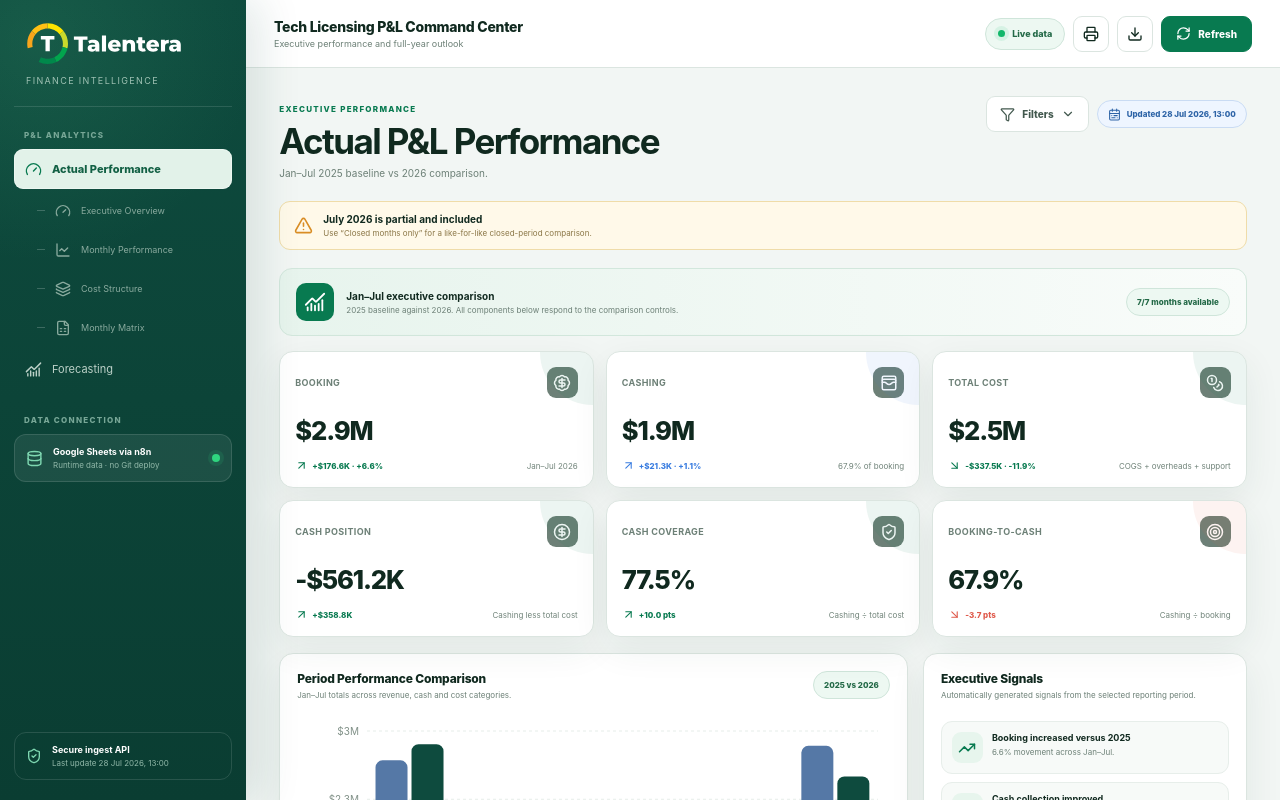
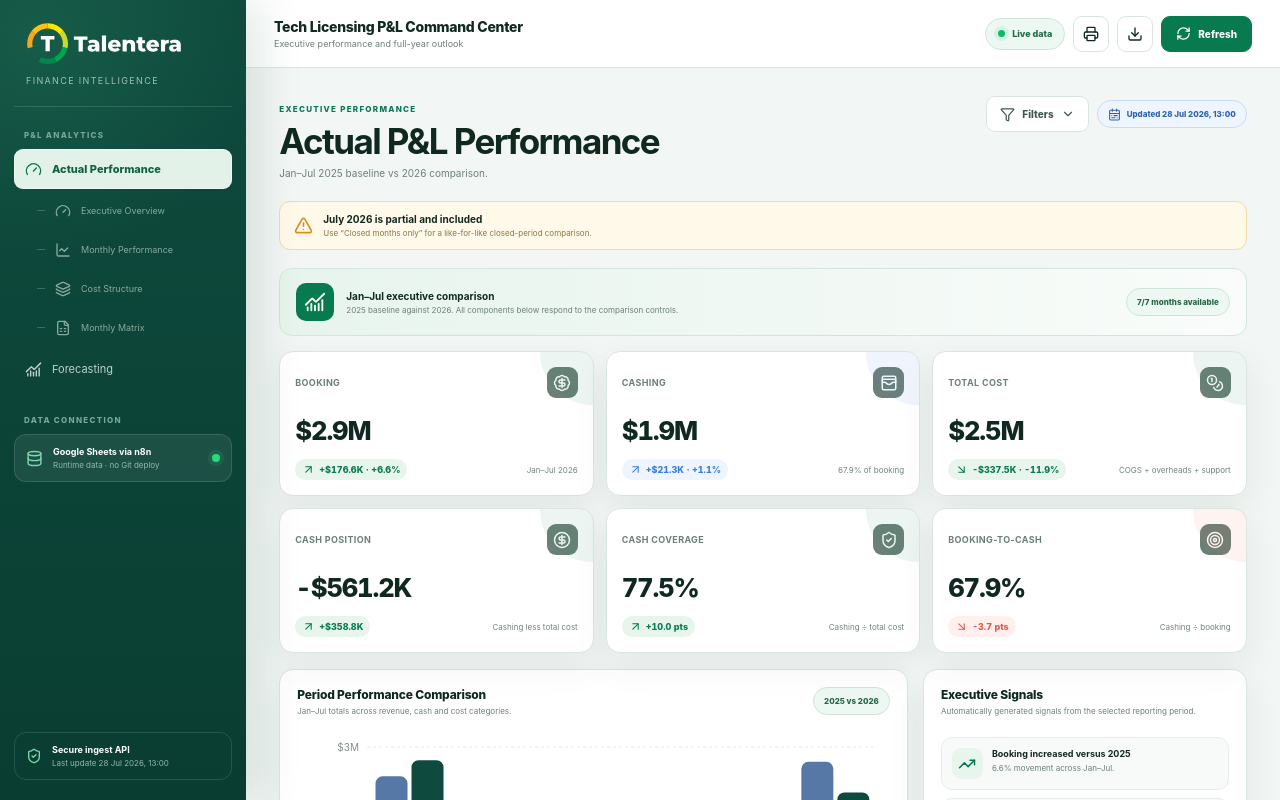
Before and after one commit to amohamed-alt/P-L, a React (Vite) app: page / in a window 1280 px wide. Shown: the top 800 px of the page. Built offline with nearby package versions, Linux system fonts and the light colour scheme.

Commit message:
Polish KPI delta readability for presentation

```diff
--- a/src/styles-content.css
+++ b/src/styles-content.css
@@ -24,7 +24,8 @@
 .kpi-card { min-height:136px; position:relative; overflow:hidden; padding:15px; border:1px solid var(--border); border-radius:14px; background:#fff; box-shadow:var(--shadow); transition:transform .18s ease,box-shadow .18s ease,border-color .18s ease; }
 .kpi-card::after { content:""; position:absolute; width:105px; height:105px; top:-52px; right:-52px; border-radius:999px; background:currentColor; opacity:.075; } .kpi-card:hover { transform:translateY(-2px); border-color:#a8c7b8; box-shadow:0 18px 42px rgba(23,67,50,.11); }
 .kpi-header { display:flex; align-items:center; justify-content:space-between; color:var(--muted); font-size:9px; font-weight:700; letter-spacing:.04em; text-transform:uppercase; } .kpi-icon { width:31px; height:31px; display:grid; place-items:center; border-radius:9px; background:currentColor; color:inherit; } .kpi-icon svg { color:#fff; }
-.kpi-card>strong { display:block; margin:17px 0 13px; color:var(--text); font-size:clamp(23px,2vw,30px); font-weight:850; letter-spacing:-.045em; }
-.kpi-footer { display:flex; align-items:center; justify-content:space-between; gap:9px; } .kpi-footer small { color:#71847a; font-size:8px; text-align:right; } .kpi-delta { display:inline-flex; align-items:center; gap:4px; font-size:8px; font-weight:800; }
+.kpi-card>strong { display:block; margin:17px 0 13px; color:var(--text); font-size:clamp(23px,2vw,30px); font-weight:850; letter-spacing:-.045em; font-variant-numeric:tabular-nums; }
+.kpi-footer { display:flex; align-items:center; justify-content:space-between; gap:9px; } .kpi-footer small { color:#71847a; font-size:8px; text-align:right; } .kpi-delta { display:inline-flex; align-items:center; gap:4px; padding:4px 7px; border-radius:999px; font-size:9px; font-weight:850; line-height:1; white-space:nowrap; font-variant-numeric:tabular-nums; }
+.tone-positive .kpi-delta { background:#e7f5ed; } .tone-negative .kpi-delta { background:#fff0ee; } .tone-neutral .kpi-delta { background:#eef5ff; } .tone-warning .kpi-delta { background:#fff7e6; }
 .kpi-status { position:absolute; right:15px; top:52px; padding:3px 7px; border-radius:999px; background:currentColor; color:#fff; font-size:7px; font-weight:800; text-transform:uppercase; }
 .tone-positive { color:var(--green); } .tone-negative { color:var(--red); } .tone-neutral { color:var(--blue); } .tone-warning { color:var(--amber); }
```
